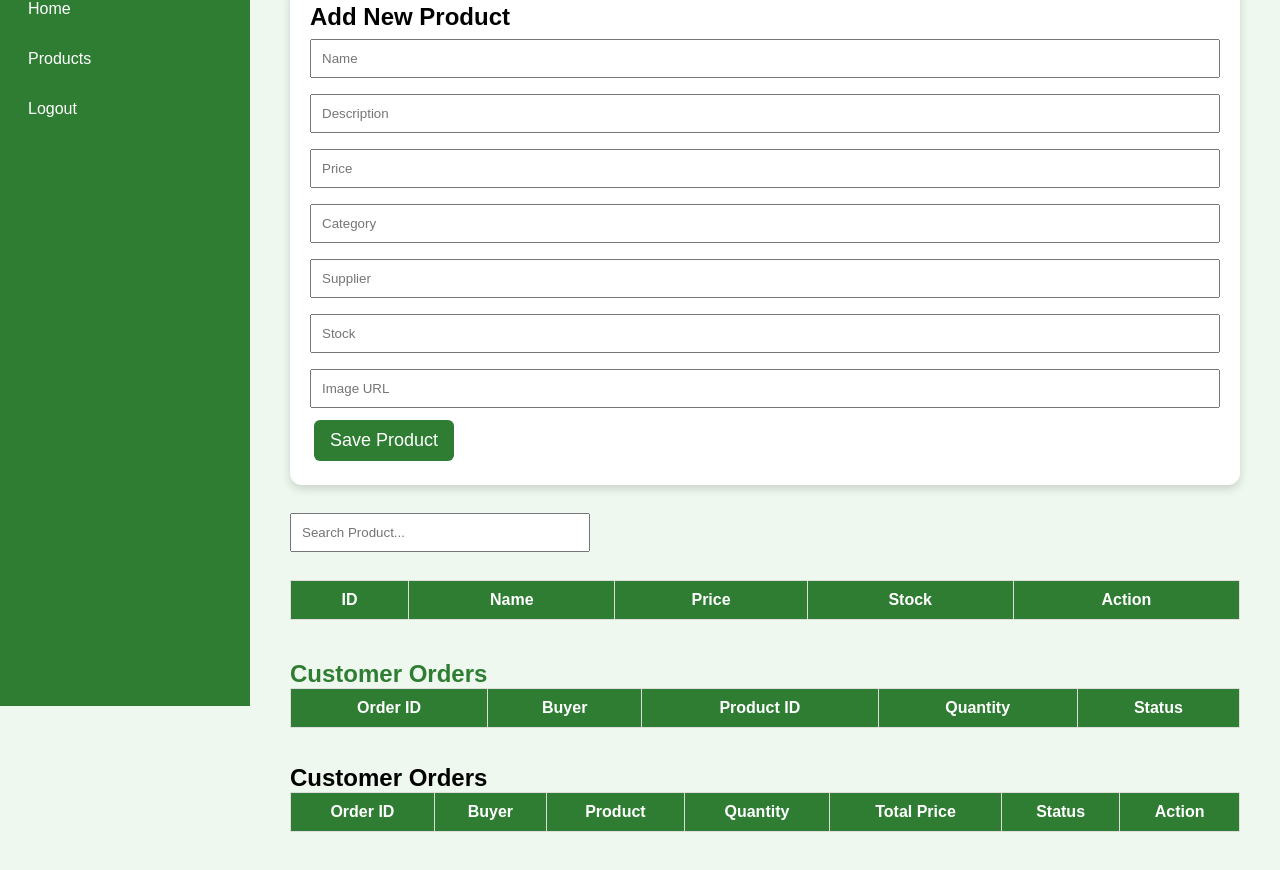
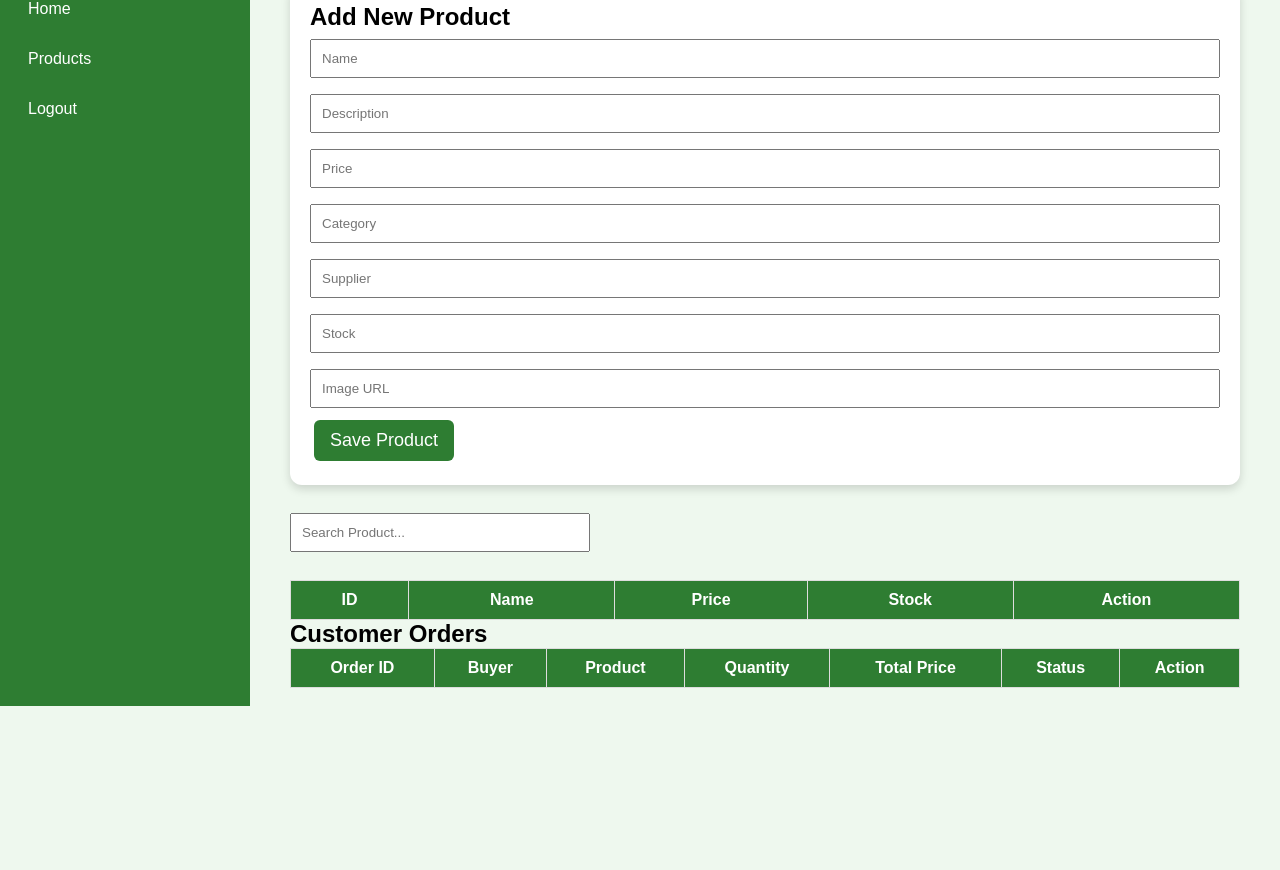
Before and after one commit to jhaanasreyavurum-hue/VerifiedOrganicPlatform, a plain HTML site: page frontend/pages/supplier.html in a window 1280 px wide. Shown: the part 94-964 px from the top of the page. After the commit the page ends 822 px from the top, so only its background shows below. Drawn offline with Linux system fonts and the light colour scheme; no server answers.

Commit message:
Fix supplier orders table

```diff
--- a/frontend/pages/supplier.html
+++ b/frontend/pages/supplier.html
@@ -60,32 +60,7 @@ th{background:#2e7d32;color:#fff}
 <thead><tr><th>ID</th><th>Name</th><th>Price</th><th>Stock</th><th>Action</th></tr></thead>
 <tbody id="productTable"></tbody>
 </table>
-<h2 style="margin-top:40px;color:#2e7d32;">
-Customer Orders
-</h2>
 
-<table>
-
-<thead>
-
-<tr>
-
-<th>Order ID</th>
-<th>Buyer</th>
-<th>Product ID</th>
-<th>Quantity</th>
-<th>Status</th>
-
-</tr>
-
-</thead>
-
-<tbody id="ordersTable">
-
-</tbody>
-
-</table>
-<br><br>
 
 <h2>Customer Orders</h2>
 
@@ -270,7 +245,7 @@ async function loadOrders(){
         <tr>
             <td>${order.id}</td>
             <td>${order.buyer_name}</td>
-            <td>${order.product_name}</td>
+            <td>${order.product_id}</td>
             <td>${order.quantity}</td>
             <td>₹${order.total_price}</td>
             <td>
@@ -324,8 +299,6 @@ async function updateStatus(orderId){
     }
 
 }
-loadProducts();
-loadOrders();
 </script>
 </body>
 </html>
```
